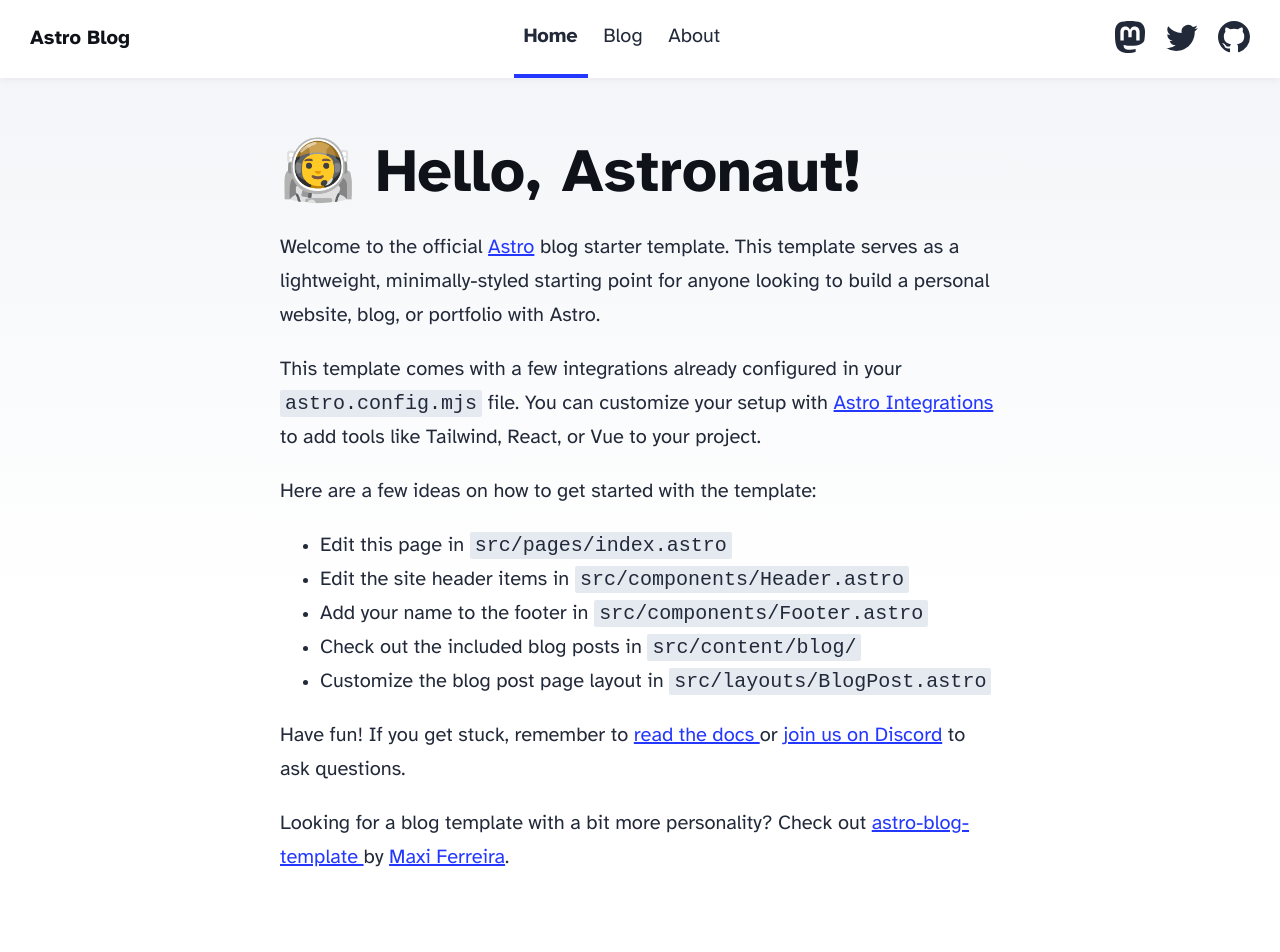
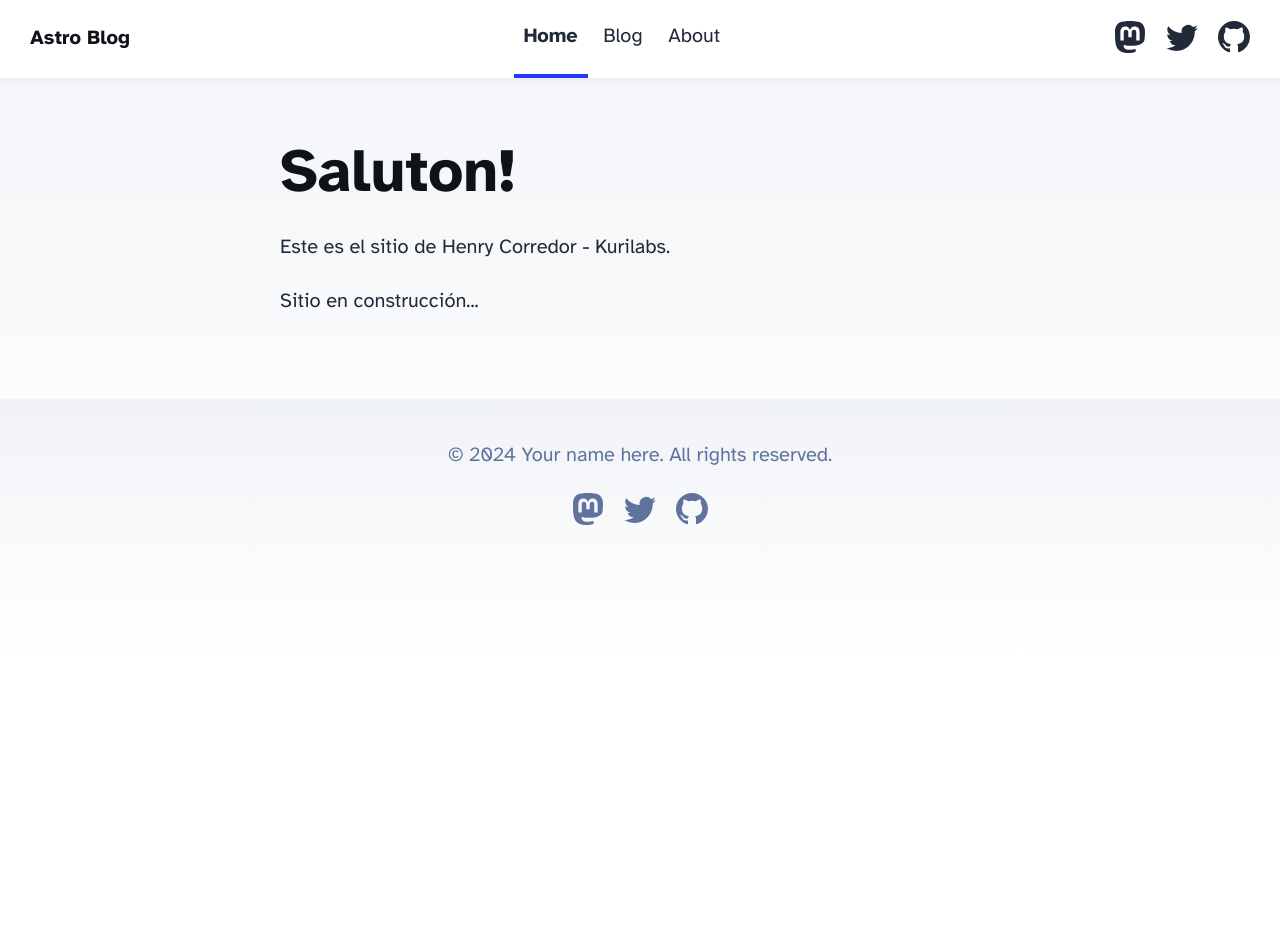
Before and after one commit to henrycorredor/henrycorredor.github.io, an Astro site: page / in a window 1280 px wide. Shown: the top 952 px of the page. After the commit the page ends 800 px from the top, so only its background shows below. Built offline with nearby package versions, Linux system fonts and the light colour scheme; Astro itself is replaced by a stand-in of ours.

Commit message:
agregar todo, primer post

```diff
--- a/src/pages/index.astro
+++ b/src/pages/index.astro
@@ -3,6 +3,17 @@ import BaseHead from '../components/BaseHead.astro';
 import Header from '../components/Header.astro';
 import Footer from '../components/Footer.astro';
 import { SITE_TITLE, SITE_DESCRIPTION } from '../consts';
+
+// TODO: Rellenar el contenido
+// TODO: Actualizar la foto del primer post
+// TODO: hacer una librería de fotos e imágenes
+// TODO: Actualizar el formato de fechas del blog
+// TODO: Escoger la paleta de colores
+// TODO: Rediseñar el layout general
+// TODO: Escoger fuentes nuevas
+// TODO: Hacer un home bien fachero
+// TODO: Hacer el sitio multilingual
+
 ---
 
 <!doctype html>
@@ -13,37 +24,32 @@ import { SITE_TITLE, SITE_DESCRIPTION } from '../consts';
 	<body>
 		<Header />
 		<main>
-			<h1>🧑‍🚀 Hello, Astronaut!</h1>
+			<h1>Saluton!</h1>
 			<p>
-				Welcome to the official <a href="https://astro.build/">Astro</a> blog starter template. This
-				template serves as a lightweight, minimally-styled starting point for anyone looking to build
-				a personal website, blog, or portfolio with Astro.
+				Este es el sitio de Henry Corredor - Kurilabs.
 			</p>
 			<p>
-				This template comes with a few integrations already configured in your
-				<code>astro.config.mjs</code> file. You can customize your setup with
-				<a href="https://astro.build/integrations">Astro Integrations</a> to add tools like Tailwind,
-				React, or Vue to your project.
+				Sitio en construcción...
 			</p>
-			<p>Here are a few ideas on how to get started with the template:</p>
-			<ul>
-				<li>Edit this page in <code>src/pages/index.astro</code></li>
-				<li>Edit the site header items in <code>src/components/Header.astro</code></li>
-				<li>Add your name to the footer in <code>src/components/Footer.astro</code></li>
-				<li>Check out the included blog posts in <code>src/content/blog/</code></li>
-				<li>Customize the blog post page layout in <code>src/layouts/BlogPost.astro</code></li>
-			</ul>
-			<p>
-				Have fun! If you get stuck, remember to <a href="https://docs.astro.build/"
-					>read the docs
-				</a> or <a href="https://astro.build/chat">join us on Discord</a> to ask questions.
-			</p>
-			<p>
-				Looking for a blog template with a bit more personality? Check out <a
-					href="https://github.com/Charca/astro-blog-template"
-					>astro-blog-template
-				</a> by <a href="https://twitter.com/Charca">Maxi Ferreira</a>.
-			</p>
+			<!--<p>Here are a few ideas on how to get started with the template:</p>-->
+			<!--<ul>-->
+			<!--	<li>Edit this page in <code>src/pages/index.astro</code></li>-->
+			<!--	<li>Edit the site header items in <code>src/components/Header.astro</code></li>-->
+			<!--	<li>Add your name to the footer in <code>src/components/Footer.astro</code></li>-->
+			<!--	<li>Check out the included blog posts in <code>src/content/blog/</code></li>-->
+			<!--	<li>Customize the blog post page layout in <code>src/layouts/BlogPost.astro</code></li>-->
+			<!--</ul>-->
+			<!--<p>-->
+			<!--	Have fun! If you get stuck, remember to <a href="https://docs.astro.build/"-->
+			<!--		>read the docs-->
+			<!--	</a> or <a href="https://astro.build/chat">join us on Discord</a> to ask questions.-->
+			<!--</p>-->
+			<!--<p>-->
+			<!--	Looking for a blog template with a bit more personality? Check out <a-->
+			<!--		href="https://github.com/Charca/astro-blog-template"-->
+			<!--		>astro-blog-template-->
+			<!--	</a> by <a href="https://twitter.com/Charca">Maxi Ferreira</a>.-->
+			<!--</p>-->
 		</main>
 		<Footer />
 	</body>
```
Also changed, not shown: src/content/blog/01-primer-post.md (added, +27 -0 lines).
